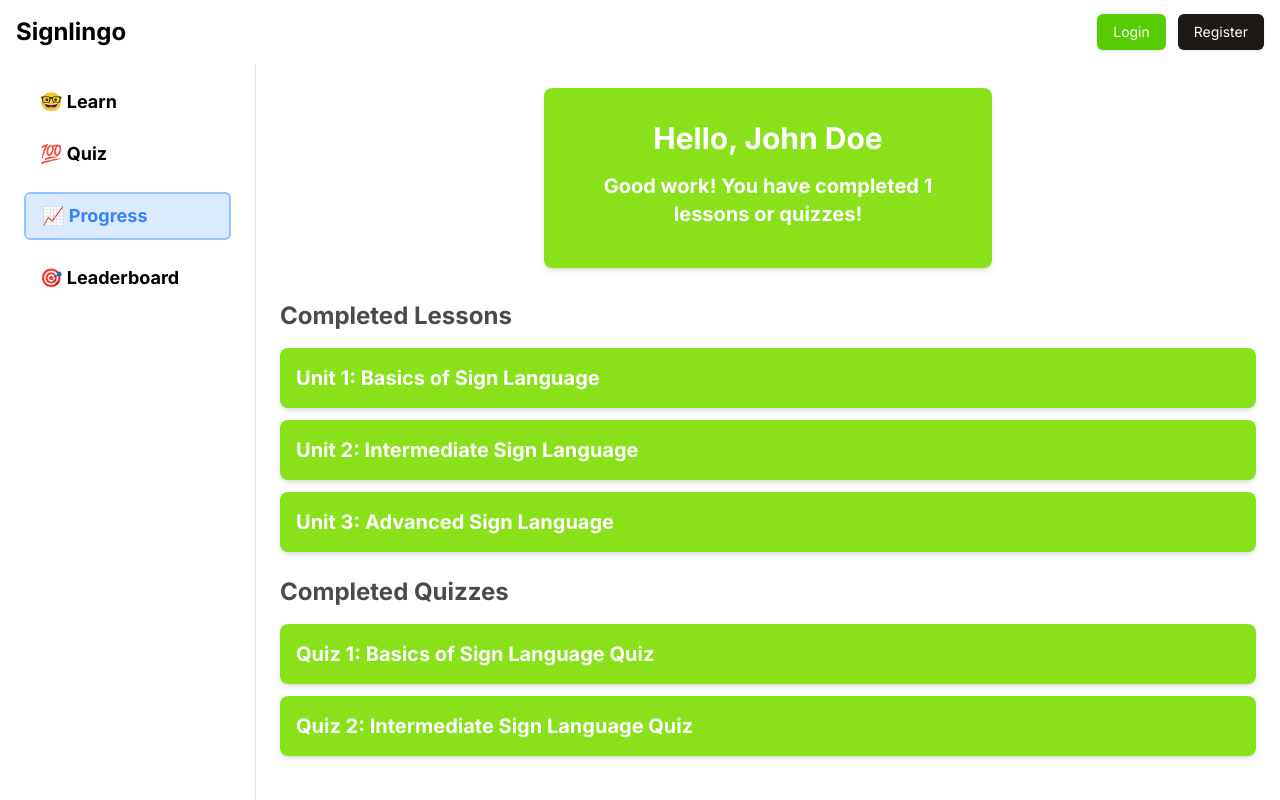
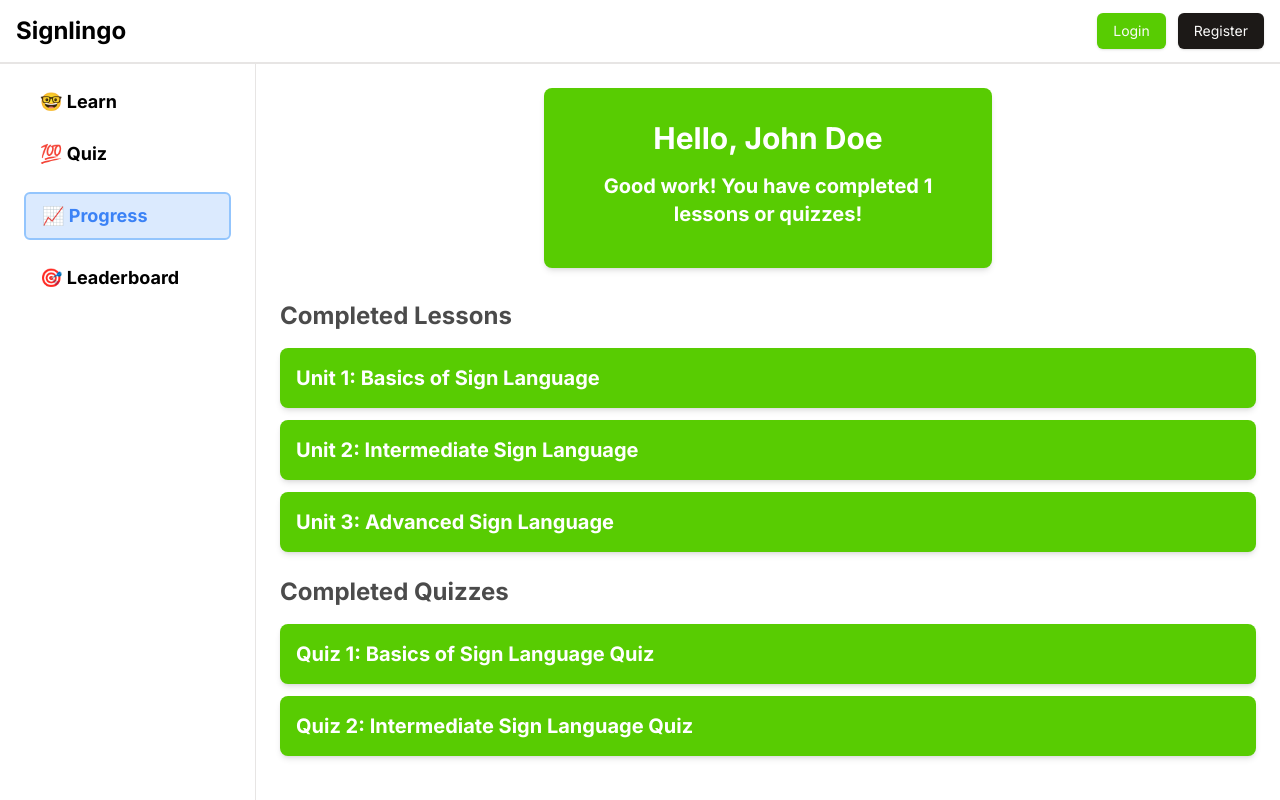
Before and after one commit to birongliu/Signlingo, a Next.js app: page /progress in a window 1280 px wide. Built offline with nearby package versions, Linux system fonts and the light colour scheme; no server answers.

Commit message:
ui improve

```diff
--- a/src/app/components/Navbar.tsx
+++ b/src/app/components/Navbar.tsx
@@ -13,7 +13,7 @@ export const NavBar = () => {
   };
 
   return (
-    <nav className="fixed top-0 z-50 flex h-16 w-full items-center bg-white px-4 font-sans text-black">
+    <nav className="fixed top-0 z-50 flex h-16 w-full items-center border-b-2 bg-white px-4 font-sans text-black">
       <div className="flex w-full items-center justify-between">
         {/* Logo */}
         <div className="text-2xl font-bold text-black transition-all duration-300 hover:scale-110">
@@ -40,7 +40,7 @@ export const NavBar = () => {
 
       {/* Mobile Menu */}
       {isMenuOpen && (
-        <div className="absolute left-0 top-16 w-full space-y-4 bg-feather-green px-4 py-6 shadow-lg lg:hidden">
+        <div className="absolute left-0 top-16 w-full space-y-4 bg-white px-4 py-6 shadow-lg lg:hidden">
           <Link
             href="/learn"
             className="block text-lg font-bold text-black transition-all duration-300 hover:scale-105"
--- a/src/app/leaderboard/page.tsx
+++ b/src/app/leaderboard/page.tsx
@@ -1,16 +1,8 @@
 "use client";
 
-import Sidebar from "../components/Sidebar"; // Reuse your Sidebar component
+import Sidebar from "../components/Sidebar";
 import React, { useEffect } from "react";
 import { getleaderboard, LeaderBoard } from "../lib/leaderboard-action";
-
-const leaderboardData = [
-  { name: "Joe", lessonsCompleted: 1 },
-  { name: "Jane", lessonsCompleted: 3 },
-  { name: "Bob", lessonsCompleted: 4 },
-  { name: "123", lessonsCompleted: 9 },
-  { name: "456", lessonsCompleted: 12 },
-];
 
 export default function LeaderboardPage() {
   const [leaderboard, setLeaderboard] = React.useState<LeaderBoard[]>([]);
@@ -29,17 +21,17 @@ export default function LeaderboardPage() {
 
       {/* Main Content */}
       <main className="flex-1 p-6">
-        <h1 className="text-eel mb-6 text-center text-3xl font-bold">
+        <h1 className="mb-6 text-center text-3xl font-bold text-eel">
           Leaderboard
         </h1>
 
         <section className="mb-8">
-          <h2 className="text-eel mb-4 text-2xl font-semibold">Top Learners</h2>
+          <h2 className="mb-4 text-2xl font-semibold text-eel">Top Learners</h2>
           <div className="flex flex-col gap-3">
             {sortedLeaderboard.map((user, index) => (
               <div
                 key={index}
-                className="bg-mask-green hover:bg-feather-green flex justify-between rounded-lg p-4 shadow-md"
+                className="flex justify-between rounded-lg bg-feather-green p-4 shadow-md"
               >
                 <span className="text-xl font-bold text-white">
                   {index + 1}. {user.username}
--- a/src/app/progress/page.tsx
+++ b/src/app/progress/page.tsx
@@ -29,7 +29,7 @@ export default function ProgressPage() {
       <main className="mt-16 flex-1 p-6">
         {/* User Profile */}
         <section className="mb-8">
-          <div className="bg-mask-green mx-auto w-full max-w-md rounded-lg p-8 shadow-md">
+          <div className="mx-auto w-full max-w-md rounded-lg bg-feather-green p-8 shadow-md">
             <h1 className="mb-4 text-center text-3xl font-bold text-white">
               Hello, {userData.name}
             </h1>
@@ -44,14 +44,14 @@ export default function ProgressPage() {
 
         {/* Completed Lessons */}
         <section className="mb-6">
-          <h2 className="text-eel mb-4 text-2xl font-semibold">
+          <h2 className="mb-4 text-2xl font-semibold text-eel">
             Completed Lessons
           </h2>
           <div className="flex flex-col gap-3">
             {completedLessons.map((lesson, index) => (
               <div
                 key={index}
-                className="bg-mask-green hover:bg-feather-green rounded-lg p-4 shadow-md"
+                className="rounded-lg bg-feather-green p-4 shadow-md"
               >
                 <h3 className="text-xl font-bold text-white">
                   {lesson.unit}: {lesson.title}
@@ -63,14 +63,14 @@ export default function ProgressPage() {
 
         {/* Completed Quizzes */}
         <section>
-          <h2 className="text-eel mb-4 text-2xl font-semibold">
+          <h2 className="mb-4 text-2xl font-semibold text-eel">
             Completed Quizzes
           </h2>
           <div className="flex flex-col gap-3">
             {completedQuizzes.map((quiz, index) => (
               <div
                 key={index}
-                className="bg-mask-green hover:bg-feather-green rounded-lg p-4 shadow-md"
+                className="rounded-lg bg-feather-green p-4 shadow-md"
               >
                 <h3 className="text-xl font-bold text-white">
                   {quiz.quiz}: {quiz.description}
```
